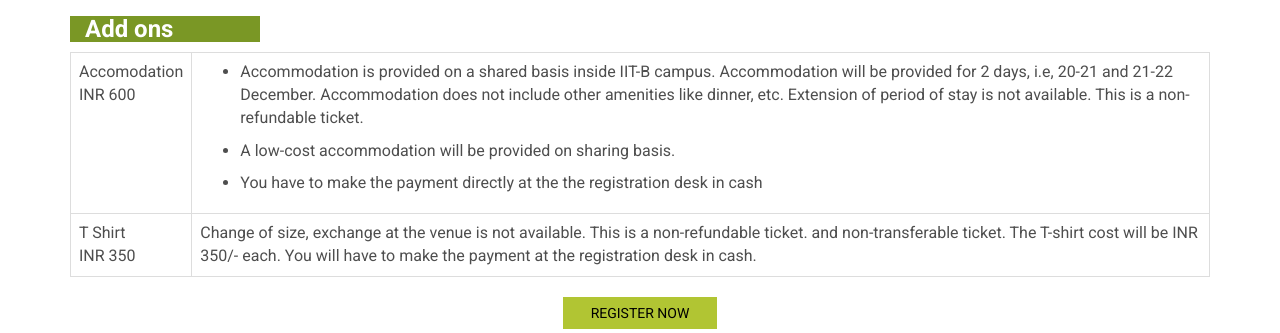
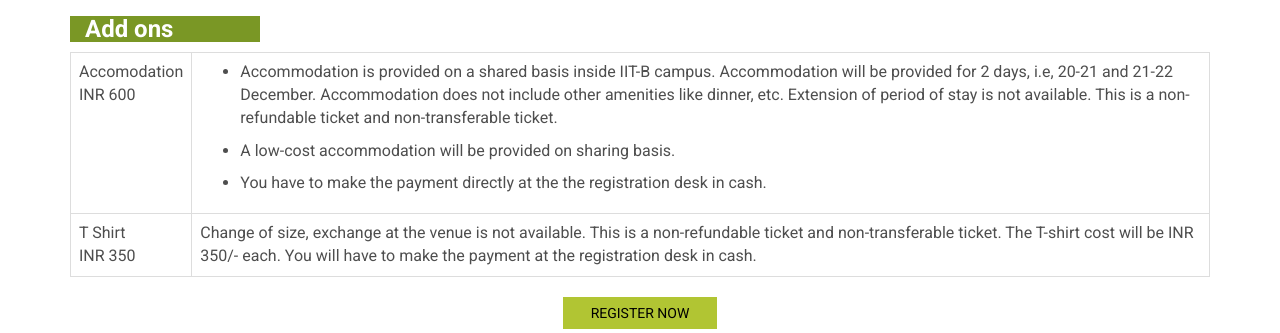
Before and after one commit to FOSSEE/SciPy2018, a Django app: page /2018/ in a window 1280 px wide. Shown: the part 3294-3627 px from the top of the page. Run offline with Django 3.2, Linux system fonts and the light colour scheme; parts of the project's set-up code (start-up, migrations or seed data) failed here and were passed over; some libraries are stand-ins or nearby versions.

Commit message:
Minor changes in accomodation text

```diff
--- a/static/website/templates/home.html
+++ b/static/website/templates/home.html
@@ -260,9 +260,9 @@
               <td style="border-top:none;!important">
                 <div class="align-baseline">
                 <ul>
-                <li>Accommodation is provided on a shared basis inside IIT-B campus. Accommodation will be provided for 2 days, i.e, 20-21 and 21-22 December. Accommodation does not include other amenities like dinner, etc. Extension of period of stay is not available. This is a non-refundable ticket. </li>
+                <li>Accommodation is provided on a shared basis inside IIT-B campus. Accommodation will be provided for 2 days, i.e, 20-21 and 21-22 December. Accommodation does not include other amenities like dinner, etc. Extension of period of stay is not available. This is a non-refundable ticket and non-transferable ticket. </li>
                 <li>A low-cost accommodation will be provided on sharing basis.</li>
-                <li>You have to make the payment directly at the the registration desk in cash</li>
+                <li>You have to make the payment directly at the the registration desk in cash.</li>
                 </ul>
                 </div>
               </td>
@@ -276,7 +276,7 @@
               </td>
               <td style="border-top:none;!important">
                 <div class="align-baseline">
-                  Change of size, exchange at the venue is not available. This is a non-refundable ticket. and non-transferable ticket. The T-shirt cost will be INR 350/- each. You will have to make the payment at the registration desk in cash.
+                  Change of size, exchange at the venue is not available. This is a non-refundable ticket and non-transferable ticket. The T-shirt cost will be INR 350/- each. You will have to make the payment at the registration desk in cash.
                 </div>
               </td>
               </tr>
```
